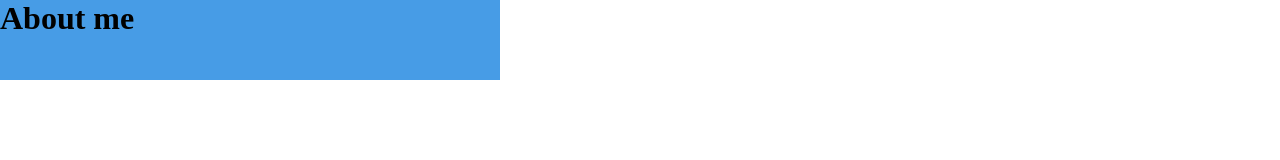
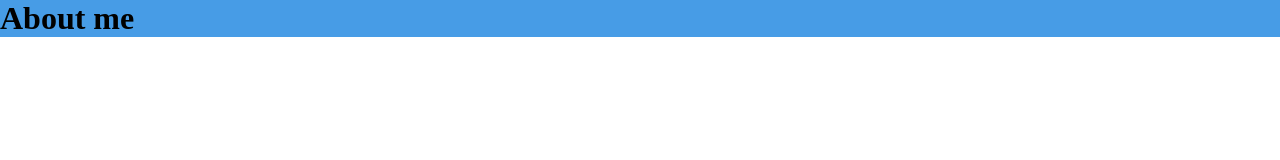
Before and after one commit to KojimaShumpei-web/my-portfolio, a plain HTML site: page index.html in a window 1280 px wide. Drawn offline with Linux system fonts and the light colour scheme; some packages are replaced by stand-ins of ours.

Commit message:
ポートフォリオサイトの開発を進めました

```diff
--- a/style.css
+++ b/style.css
@@ -1,5 +1,3 @@
 h1 {
-  width: 500px;
-  height: 80px;
   background-color: rgb(71, 156, 230);
 }
```
